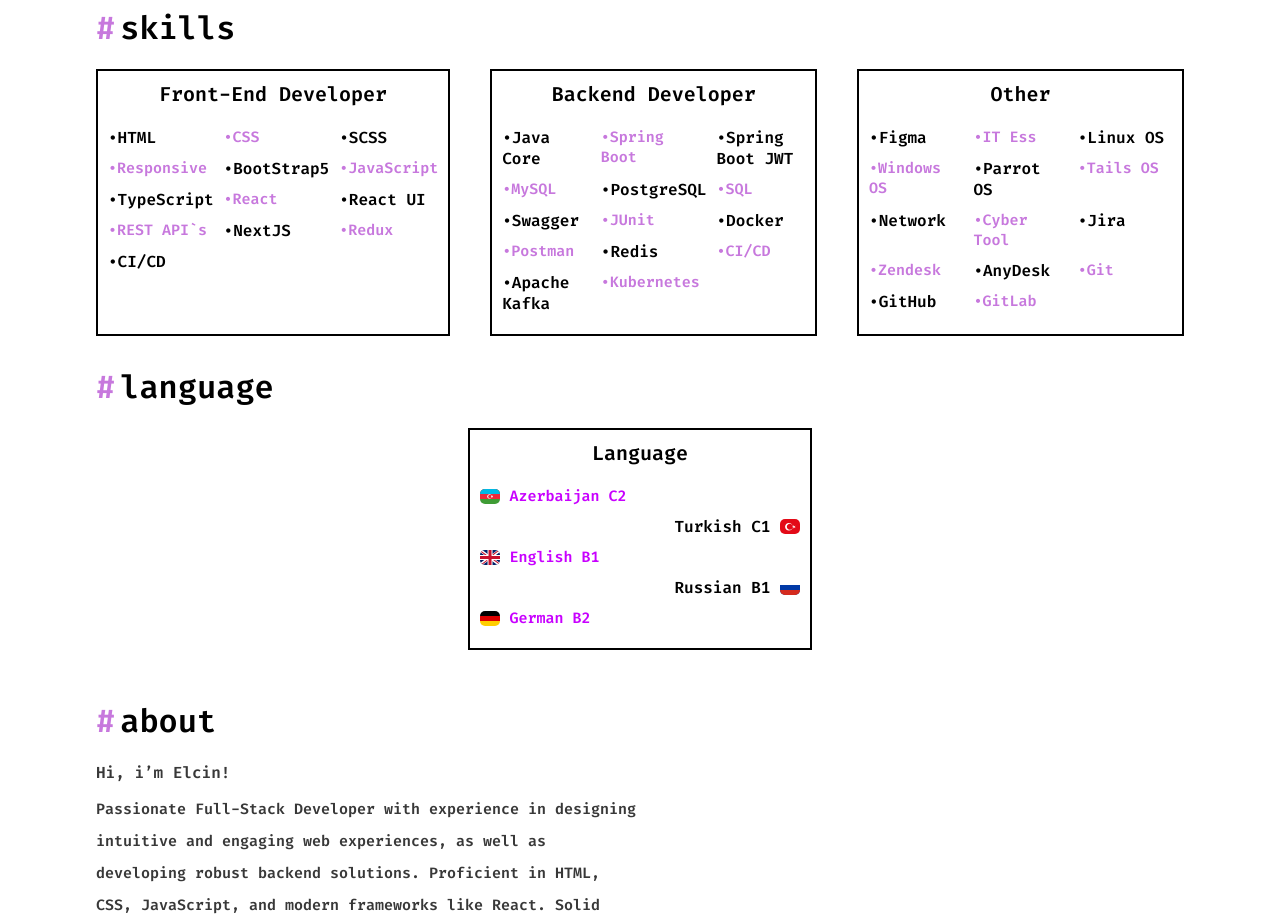
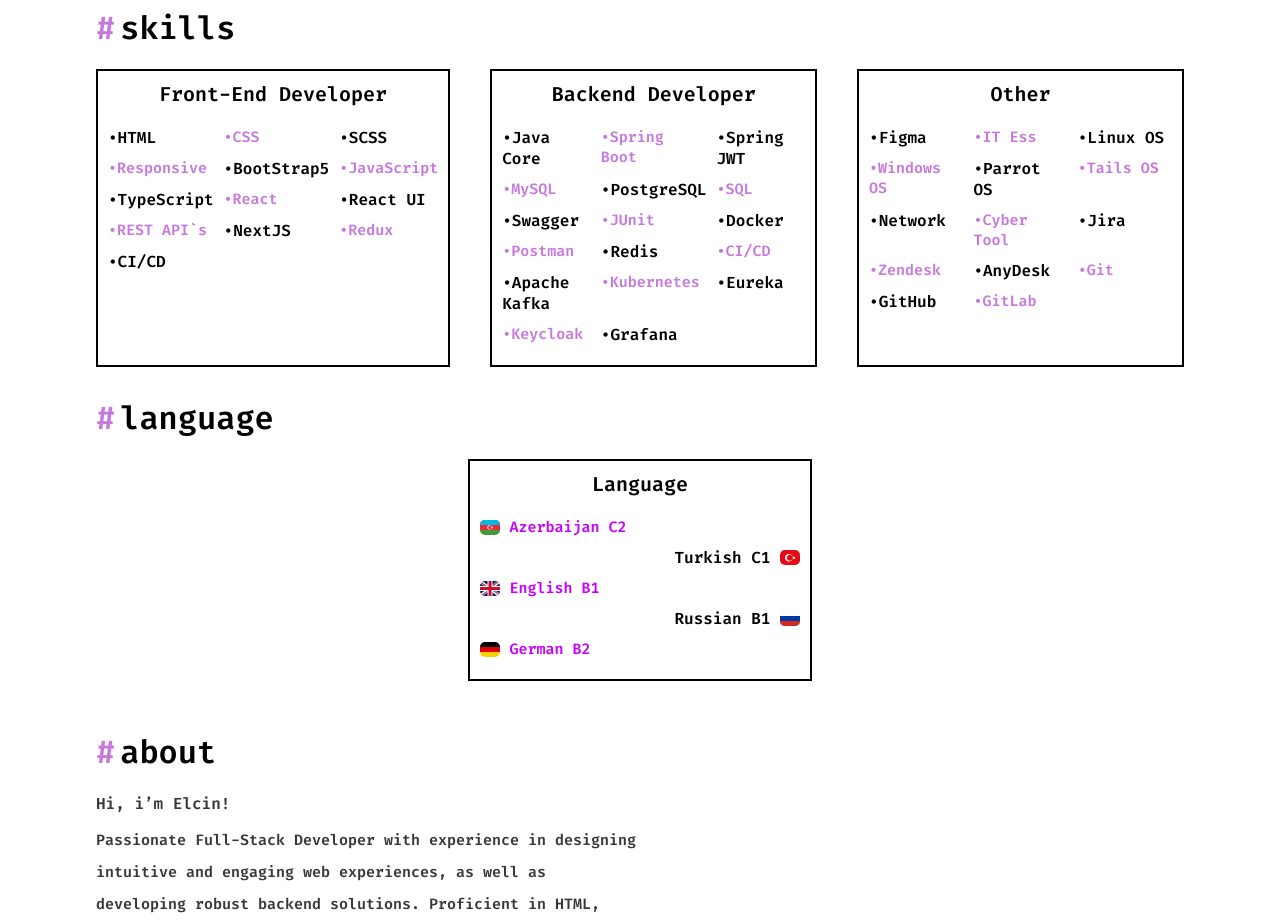
Before and after one commit to BlackM1rr0R/myportfolio, a React (Create React App) app: page / in a window 1280 px wide. Shown: the part 1220-2144 px from the top of the page. Built offline with nearby package versions, Linux system fonts and the light colour scheme.

Commit message:
add skills

```diff
--- a/src/components/skills/index.jsx
+++ b/src/components/skills/index.jsx
@@ -15,8 +15,8 @@
     {
       name: "Backend Developer",
       skills: [
-        "Java Core", "Spring Boot", "Spring Boot JWT", "MySQL", "PostgreSQL", "SQL","Swagger",
-        "JUnit","Docker", "Postman","Redis","CI/CD","Apache Kafka","Kubernetes"
+        "Java Core", "Spring Boot", "Spring JWT", "MySQL", "PostgreSQL", "SQL","Swagger",
+        "JUnit","Docker", "Postman","Redis","CI/CD","Apache Kafka","Kubernetes","Eureka","Keycloak","Grafana"
       ]
     },
     {
```
Also changed, not shown: 1 other file (tests, documents, lock files or other folders).
